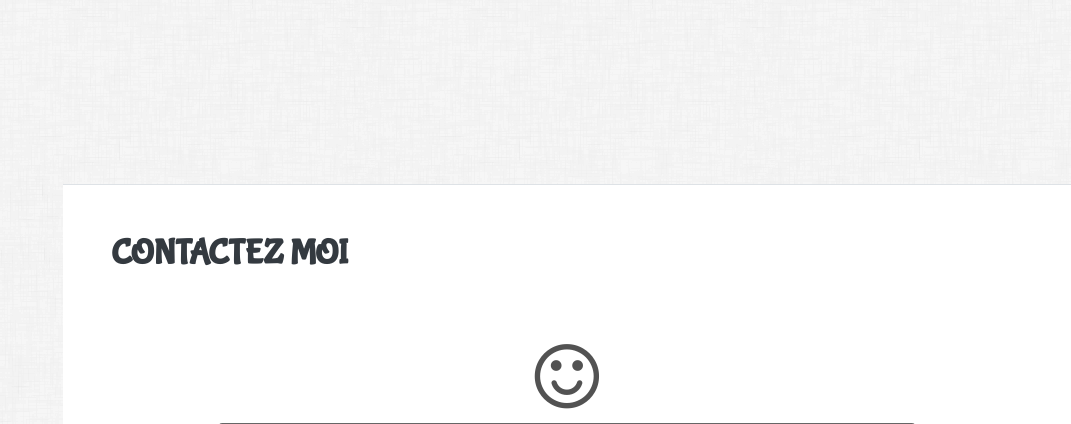
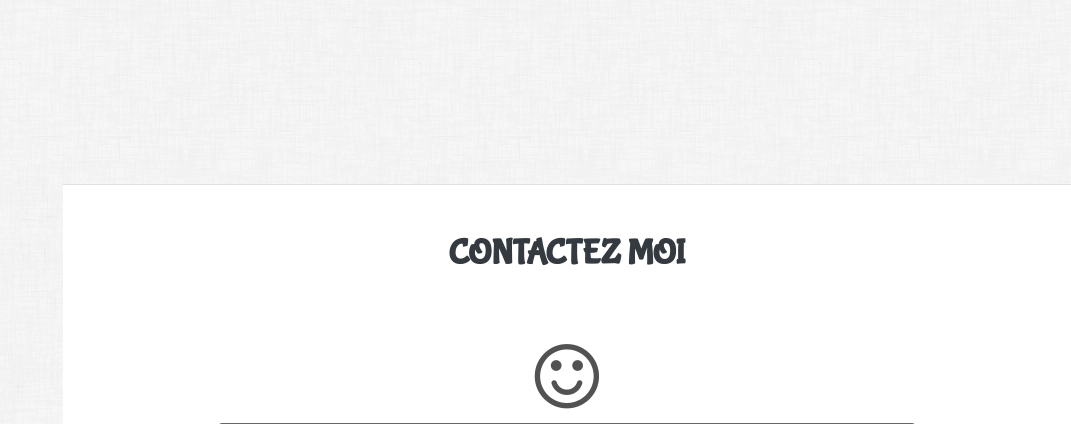
Before and after one commit to sarafkaier/Sara_site_CV, a PHP site: page /github/ in a window 1280 px wide. Shown: the part 3671-4095 px from the top of the page, without its empty margins (209-1280 px from the left). Run offline with PHP 8.4, Linux system fonts and the light colour scheme; data comes from the database, SQL or seed files in the repository; data that the repository does not hold is empty; style sheets or scripts are compiled from the project's sources; some libraries are stand-ins or nearby versions; some web fonts are replaced.

Commit message:
commit 83

```diff
--- a/index.php
+++ b/index.php
@@ -192,7 +192,7 @@ $resultat->execute();
         </section>
         <section class="resume-section p-3 p-lg-5 d-flex flex-column " id="loisirs">
             <div class="my-auto">
-                <h2 class="mb-3">Mes loisirs</h2>
+                <h2 class="mb-3 text">Mes loisirs</h2>
                 <div class="container titre">
                     <div class="row justify-content-md-center">
                         <div class="col-md-auto">
@@ -218,7 +218,7 @@ $resultat->execute();
 
         <section class="resume-section p-3 p-lg-5 d-flex flex-column fond" id="contact">
             <div class="my-auto">
-                <h2 class="mb-3">Contactez moi</h2>
+                <h2 class="mb-3 text-md-center">Contactez moi</h2>
 
                 <div class="info titre"><p><i class="fa fa-smile-o fa-5x"  aria-hidden="true"></i></p></a></div>
 
```
